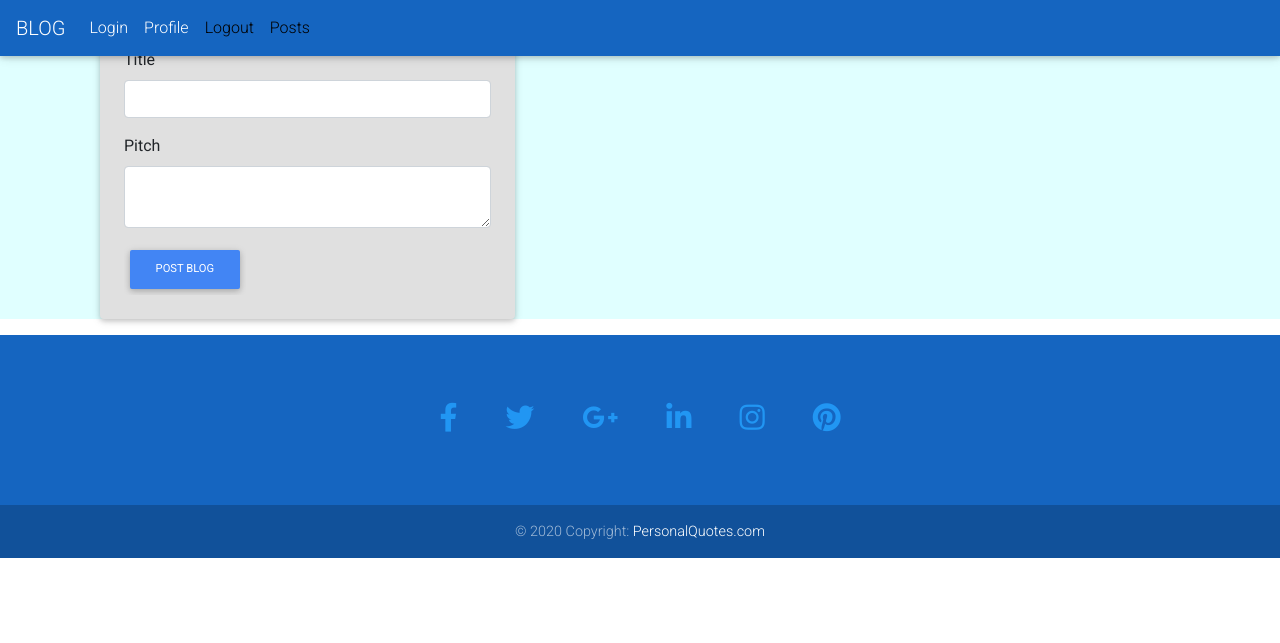
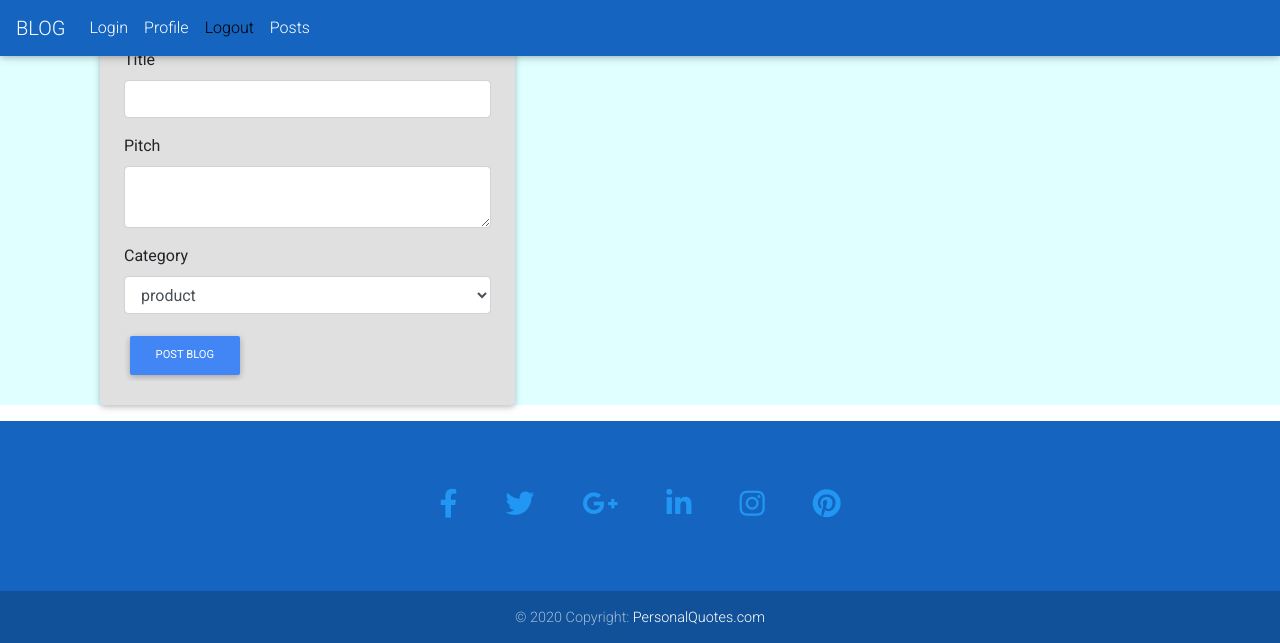
Before and after one commit to JeremiahNgige/blog-posts, a Flask app: page /posts in a window 1280 px wide. Shown: the top 643 px of the page. Run offline with Flask 2, Linux system fonts and the light colour scheme; the visitor is signed in with stand-in values (Sample User, id 1); data that the repository does not hold is empty; some libraries are stand-ins or nearby versions.

```diff
--- a/app/main/forms.py
+++ b/app/main/forms.py
@@ -14,6 +14,8 @@ from wtforms.validators import Required
 class PostForm(FlaskForm):
     title = StringField('Title', validators=[Required()])
     post = TextAreaField('Pitch', validators=[Required()])
+    category = SelectField('Category', choices=[('product', 'product'), ('idea', 'idea'), ('business', 'business')],
+                           validators=[Required()])
     submit = SubmitField('Post blog')
 
 
--- a/app/main/views.py
+++ b/app/main/views.py
@@ -13,7 +13,10 @@ def index():
     quotes = get_quotes()
     print(quotes)
     posts = Post.query.all()
-    return render_template('index.html',posts=posts, quotes=quotes)
+    product = Post.query.filter_by(category='product').all()
+    idea = Post.query.filter_by(category='idea').all()
+    business = Post.query.filter_by(category='Business').all()
+    return render_template('index.html', business=business, product=product, idea=idea, posts=posts, quotes=quotes)
 
 
 @main.route('/posts', methods=['GET', 'POST'])
@@ -26,6 +29,7 @@ def posts():
     if form.validate_on_submit():
         title = form.title.data
         post = form.post.data
+        category = form.category.data
         user_id = current_user._get_current_object().id
         post_obj = Post(post=post, title=title, category=category, user_id=user_id)
         post_obj.save()
--- a/app/models.py
+++ b/app/models.py
@@ -63,6 +63,7 @@ class Post(db.Model):
     user_id = db.Column(db.String() )
     post = db.Column(db.String())
     comment = db.relationship('Comment', backref='post', lazy='dynamic')
+    category = db.Column(db.String)
     date_created = db.Column(db.DateTime, default=datetime.utcnow)
     up_vote = db.relationship('Upvote', backref='post', lazy='dynamic')
     down_vote = db.relationship('Downvote', backref='post', lazy='dynamic')
--- a/app/templates/base.html
+++ b/app/templates/base.html
@@ -38,7 +38,7 @@
                     <a class="nav-link login-text black-text bold-text" href="{{ url_for('auth.logout') }}">Logout</a>
                 </li>
                 <li class="nav-item">
-                    <a class="nav-link login-text black-text bold-text" href="{{ url_for('main.posts') }}">Posts</a>
+                    <a class="nav-link login-text white-text bold-text" href="{{ url_for('main.posts') }}">Posts</a>
                 </li>
 
             </ul>
--- a/app/templates/post.html
+++ /dev/null
@@ -1,6 +0,0 @@
-{% extends 'base.html'%}
-
-{% block content %}
-
-
-{% endblock  %}
--- a/app/templates/posts_display.html
+++ b/app/templates/posts_display.html
@@ -21,6 +21,10 @@
                                         {{ form.post.label }}
                                         {{ form.post(class_='form-control') }}
                                       </div>
+                                      <div class="form-group">
+                                        {{ form.category.label }}
+                                        {{ form.category(class_='form-control') }}
+                                      </div>
                                       {{ form.submit(class_='btn btn-primary btn-md') }}
                                 </form>
                             </div>
```
